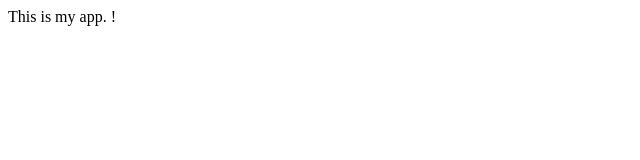
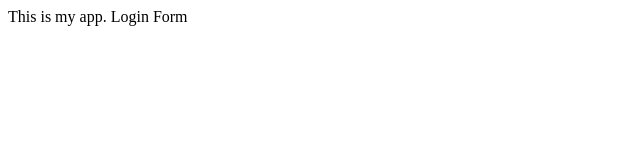
Before and after one commit to vesper-1202/Test1, a plain HTML site: page index.html in a window 1280 px wide. Shown: the full height of the page, 0-640 px from the left. Drawn offline with Linux system fonts and the light colour scheme.

Commit message:
login form

```diff
--- /dev/null
+++ b/dir2/app2.js
@@ -0,0 +1 @@
+console.log("Hello");
--- a/index.html
+++ b/index.html
@@ -4,6 +4,6 @@
     </head>
     <body>
         This is my app.
+        Login Form
     </body>
 </html>
-!
```
Also changed, not shown: login.html (added, +1 -0 lines), log.txt (added).
